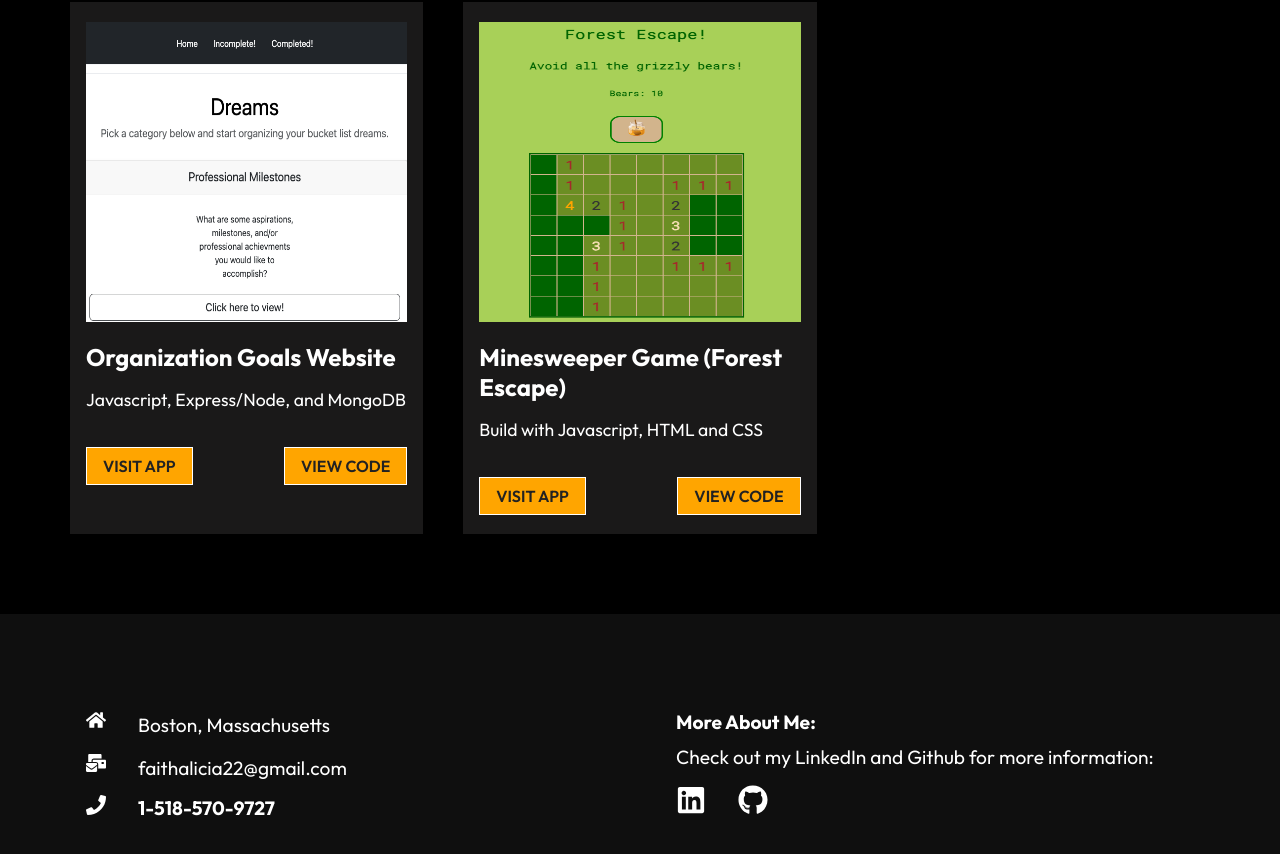
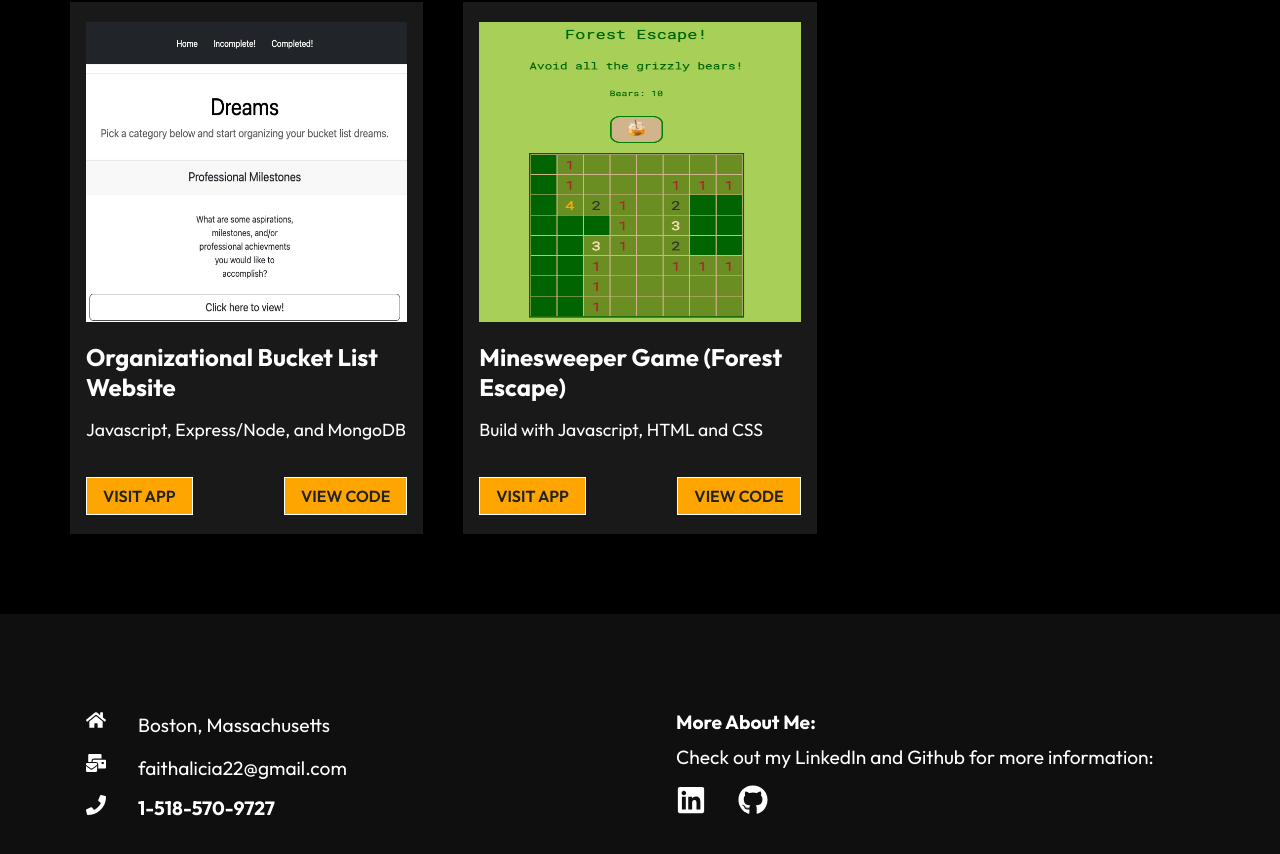
Before and after one commit to faithnicoletti/portfolio, a React (Create React App) app: page / in a window 1280 px wide. Shown: the part 1475-2329 px from the top of the page. Built offline with nearby package versions, Linux system fonts and the light colour scheme.

Commit message:
title changes

```diff
--- a/src/components/WorkCardData.js
+++ b/src/components/WorkCardData.js
@@ -28,7 +28,7 @@ const ProjectCardData = [
     },
     {
         imgscr: dreamsImage,
-        title: "Organization Goals Website",
+        title: "Organizational Bucket List Website",
         text: "Javascript, Express/Node, and MongoDB",
         view: "https://white-field-5993.fly.dev/",
         code: "https://github.com/faithnicoletti/bucketList-project2"
```
